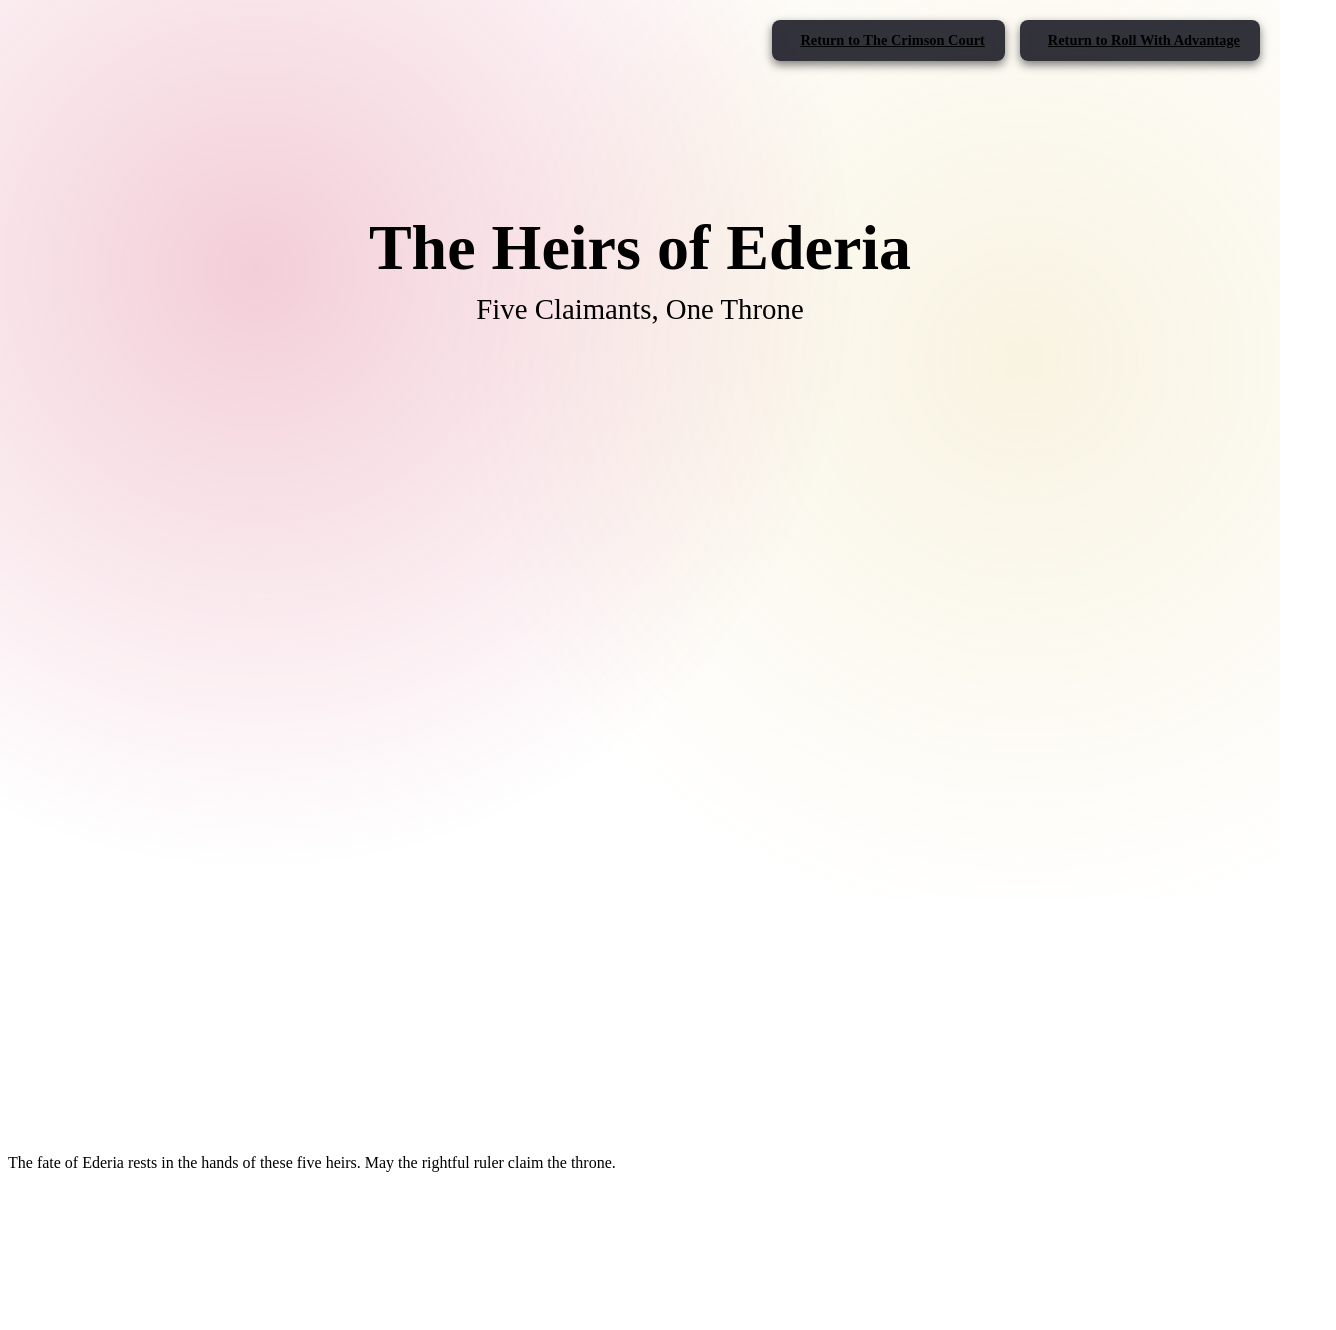
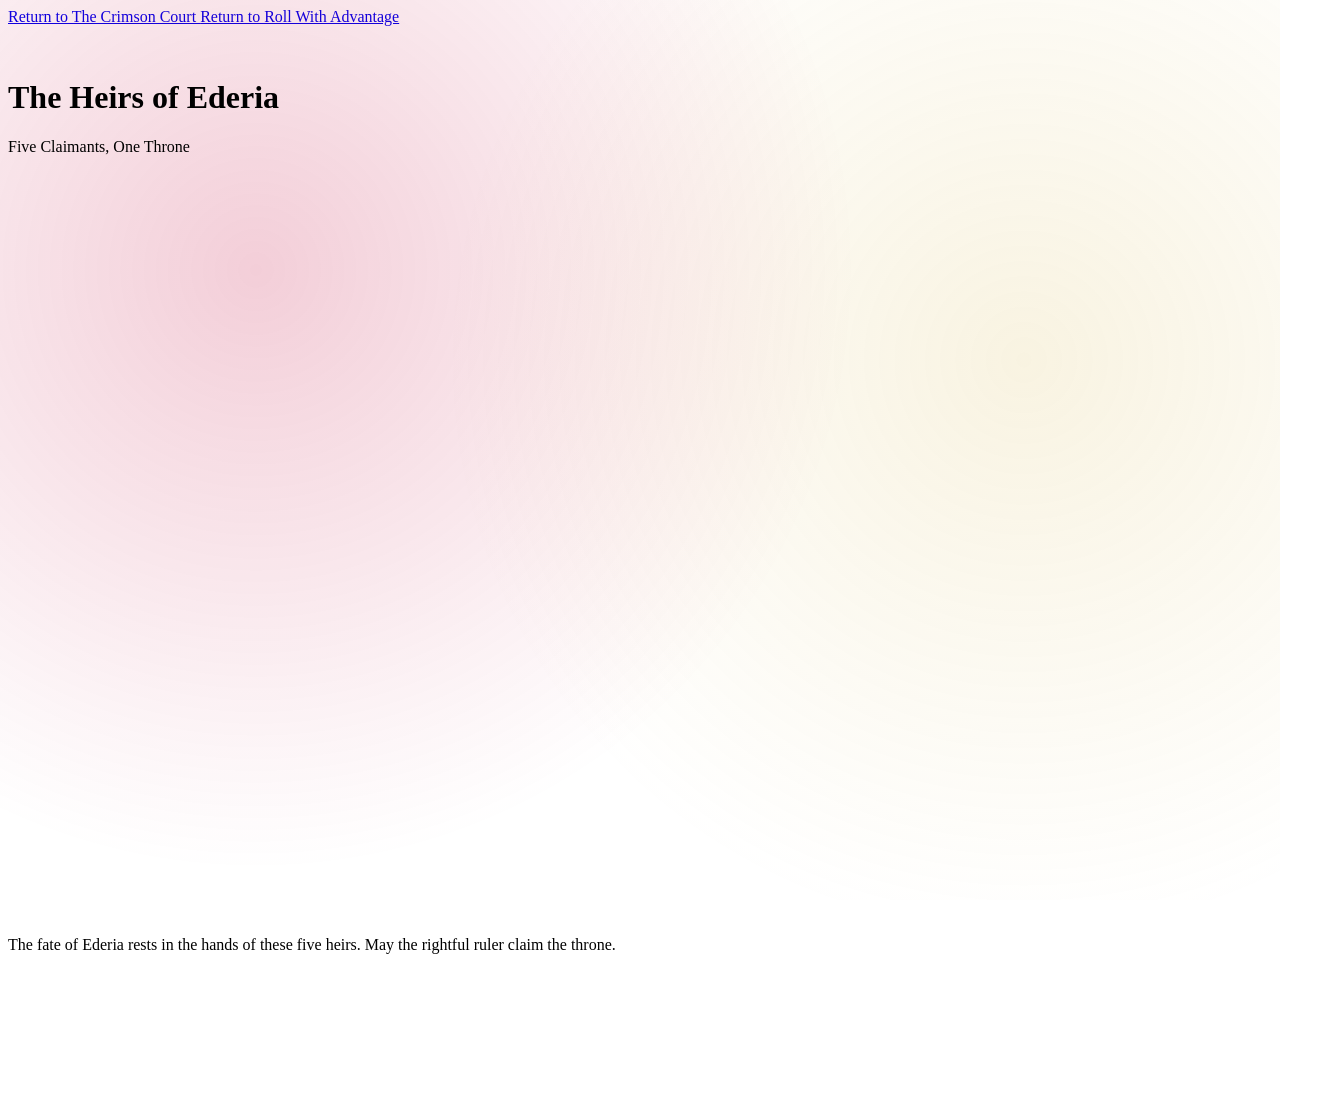

Unify header design across all Crimson Court subpages

--- a/public/css/heirs.css
+++ b/public/css/heirs.css
@@ -37,74 +37,12 @@ Page Base Styling - Inherits from crimson-court.css
     min-height: 100vh;
 }
 
-/* Simple navigation buttons */
-.heirs-navigation {
-    position: fixed;
-    top: 20px;
-    right: 20px;
-    display: flex;
-    gap: 15px;
-    z-index: 100;
-}
-
-.nav-button {
-    background-color: rgba(15, 15, 26, 0.85);
-    color: var(--royal-gold);
-    border: 2px solid var(--royal-gold);
-    border-radius: 8px;
-    padding: 12px 20px;
-    font-family: var(--font-headers);
-    font-weight: 600;
-    font-size: 0.9rem;
-    transition: all 0.3s ease;
-    display: flex;
-    align-items: center;
-    gap: 8px;
-    backdrop-filter: blur(5px);
-    box-shadow: 0 4px 10px rgba(0, 0, 0, 0.5);
-}
-
-.nav-button:hover {
-    transform: translateY(-3px);
-    box-shadow: 0 6px 15px rgba(0, 0, 0, 0.6), 0 0 10px rgba(212, 175, 55, 0.4);
-}
-
-.court-button {
-    border-color: var(--crimson-blood);
-}
-
-.court-button:hover {
-    color: var(--crimson-light);
-}
-
-.home-button:hover {
-    color: var(--royal-gold-light);
-}
-
-/* Main content area */
+/* Main content area — heraldic-banner above provides top spacing */
 .heirs-content {
-    padding: 10rem 0 4rem;
+    padding: 2rem 0 4rem;
     min-height: calc(100vh - 12rem);
     position: relative;
     z-index: 5;
-}
-
-/* Page title styling */
-.heirs-title {
-    text-align: center;
-    margin-bottom: 3rem;
-    position: relative;
-}
-
-.heirs-title .royal-title {
-    margin-bottom: 0.5rem;
-    font-size: clamp(2.5rem, 5vw, 4rem);
-}
-
-.heirs-title .royal-subtitle {
-    font-size: clamp(1.2rem, 3vw, 1.8rem);
-    color: var(--royal-silver);
-    margin-top: 0.5rem;
 }
 
 /* 
